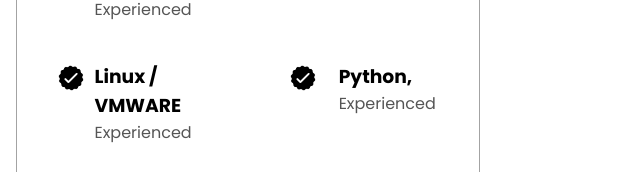
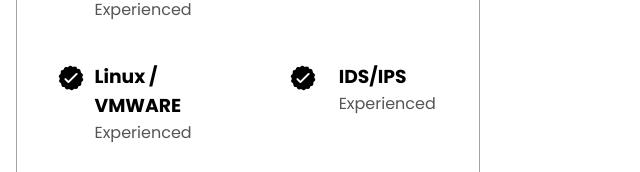
Before and after one commit to sangam4ever/Portfolio, a plain HTML site: page index.html in a window 1280 px wide. Shown: the part 2108-2280 px from the top of the page, 640-1280 px from the left. Drawn offline with Linux system fonts and the light colour scheme.

Commit message:
Update index.html

```diff
--- a/index.html
+++ b/index.html
@@ -301,7 +301,7 @@
                     class="icon"
                   />
                   <div>
-                    <h3>Python, </h3>
+                    <h3>IDS/IPS </h3>
                     <p>Experienced</p>
                   </div>
                 </article>
```
